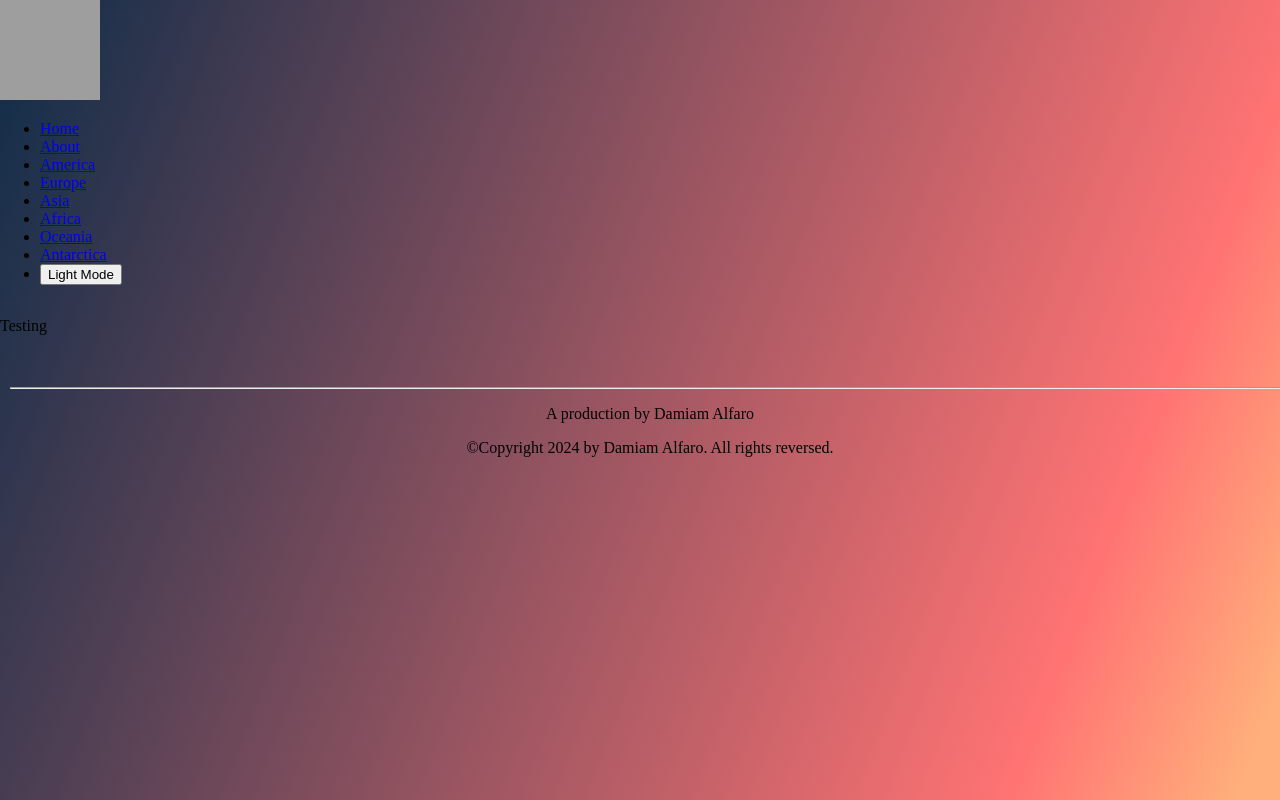
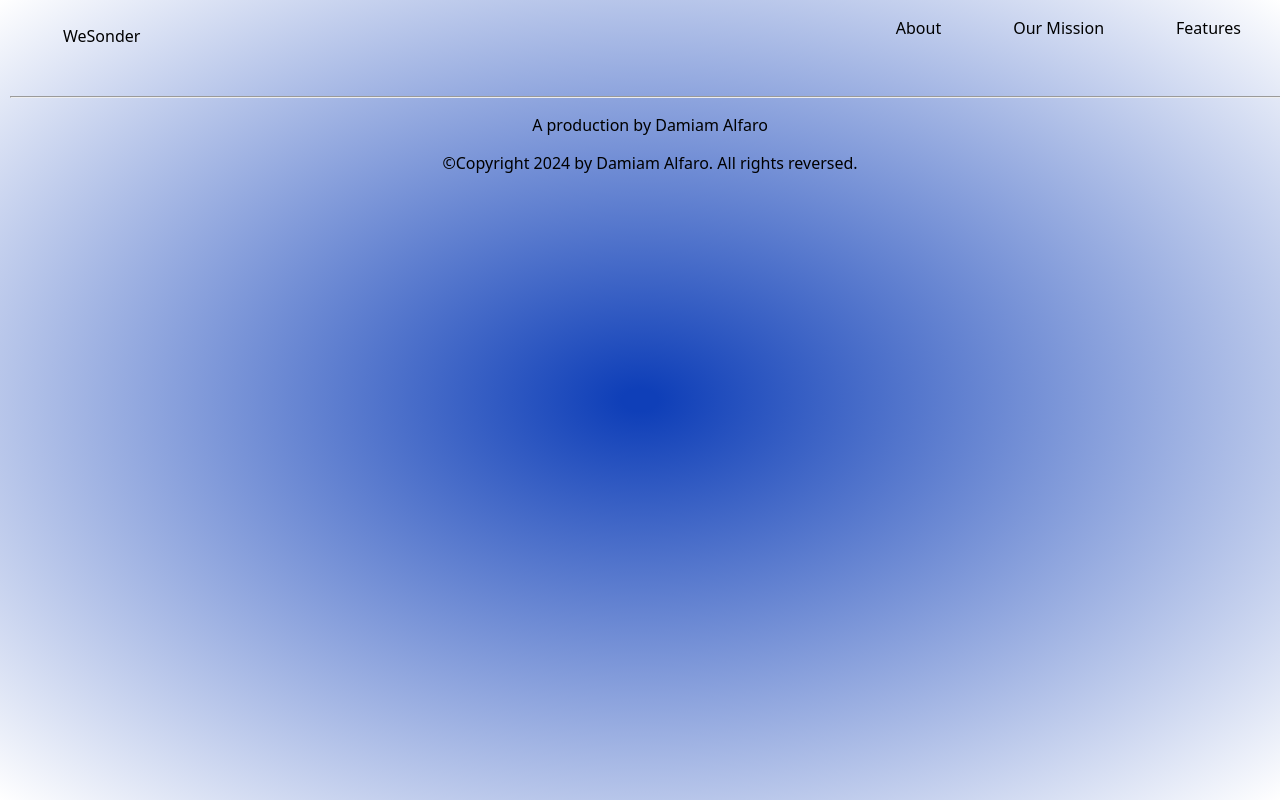
Before and after one commit to DamiamAlfaro/Wesonder, a PHP site: page / in a window 1280 px wide. Run offline with PHP 8.4, Linux system fonts and the light colour scheme; grey boxes are pictures that could not be loaded.

Commit message:
Navbar, gradient background color (maybe), and three three links to other pages, so far...

```diff
--- a/website/home.css
+++ b/website/home.css
@@ -5,7 +5,9 @@ html, body {
     flex-direction: column; /* Make the body a flex container */
     max-width: 100%;
     overflow-x: hidden;
-    background: linear-gradient(111.1deg, rgb(0, 40, 70) -4.8%, rgb(255, 115, 115) 82.7%, rgb(255, 175, 123) 97.2%);
+    background: radial-gradient(#0f3fb8 2%, #ffffff);
+    font-family: system-ui;
+
 
 }
 
@@ -24,3 +26,50 @@ footer {
 hr {
     width: 100%;
 }
+
+
+.navbar-main {
+    background-color: transparent;
+    padding: 1px;
+    border: 2px solid;
+    border-color: transparent;
+    display: inline-block;
+}
+
+.navbar-leftside {
+    float: left;
+    text-align: center;
+}
+
+
+
+.navbar-rightside {
+    float: right;
+}
+
+ul {
+  list-style-type: none;
+  margin: 0;
+  padding: 20;
+  display: flex; /* Display list items in a row */
+  align-items: center; /* Center the links vertically */
+}
+
+ul li {
+  margin: 0 20px;
+  list-style: none;
+  display: inline-block;
+}
+
+.navbar-option {
+  display: block;
+  color: black;
+  text-align: center;
+  padding: 14px 16px;
+  text-decoration: none;
+  margin: 0;
+}
+
+.navbar-option:hover {
+    color: #0f3fb8;
+}
--- a/website/index.html
+++ b/website/index.html
@@ -10,26 +10,40 @@
 </head>
 <body>
 
-    <nav>
-            <img src="assets/images/rotating_earth.gif" alt="favicon" width="100" height="100"/>
-        <ul>
-            <li><a href="https://www.damiamalfaro.com/" class="testing-class">Home</a>
-            <li><a href="/about/index.html" class="testing-class">About</a></li>
-            <li><a href="/america/index.html" class="testing-class">America</a></li>
-            <li><a href="/europe/index.html" class="testing-class">Europe</a></li>
-            <li><a href="/asia/index.html" class="testing-class">Asia</a></li>
-            <li><a href="/africa/index.html" class="testing-class">Africa</a></li>
-            <li><a href="/oceania/index.html" class="testing-class">Oceania</a></li>
-            <li><a href="/antarctica/index.html" class="testing-class">Antarctica</a></li>
-            <li><button onclick="switchAppearance()">Light Mode</button></li>
-        </ul>
+    <nav class="navbar-main">
+
+        <div class="navbar-leftside">
+            <img src="">
+            <ul>
+                <li>WeSonder</li>
+            </ul>
+ <!--            logo
+            name of the website -->
+        </div>
+
+        <div class="navbar-rightside">
+            <ul>
+                <li><a href="about/about.html" class="navbar-option">About</a>
+                <li><a href="our_mission/mission.html" class="navbar-option">Our Mission</a>
+                <li><a href="features/features.html" class="navbar-option">Features</a>
+            </ul>
+        </div>
     </nav>
 	<main>
-		<p>Testing</p>
+        <div class="crust">
+            <div class="crust-leftside"></div>
+            <div class="crust-rightside"></div>
+        </div>
+        <div class="lithosphere">
+
+        </div>
+        <div class="mantle">
+
+        </div>
 	</main>
 
 
-	<footer>
+	<footer class="core">
 		<br>
 		<hr>
 		<center><p>A production by Damiam Alfaro</p></center>
```
Also changed, not shown: notes_wesonder.txt (renamed from wesonder_notes.txt, +25 -2 lines), website/about/about.html (added, +13 -0 lines), website/features/features.html (added, +13 -0 lines), website/our_mission/mission.html (added, +13 -0 lines), website/about/about.css (added), website/about/about.js (added), website/features/features.css (added), website/features/features.js (added), website/our_mission/mission.css (added), website/our_mission/mission.js (added), 3 other files.
